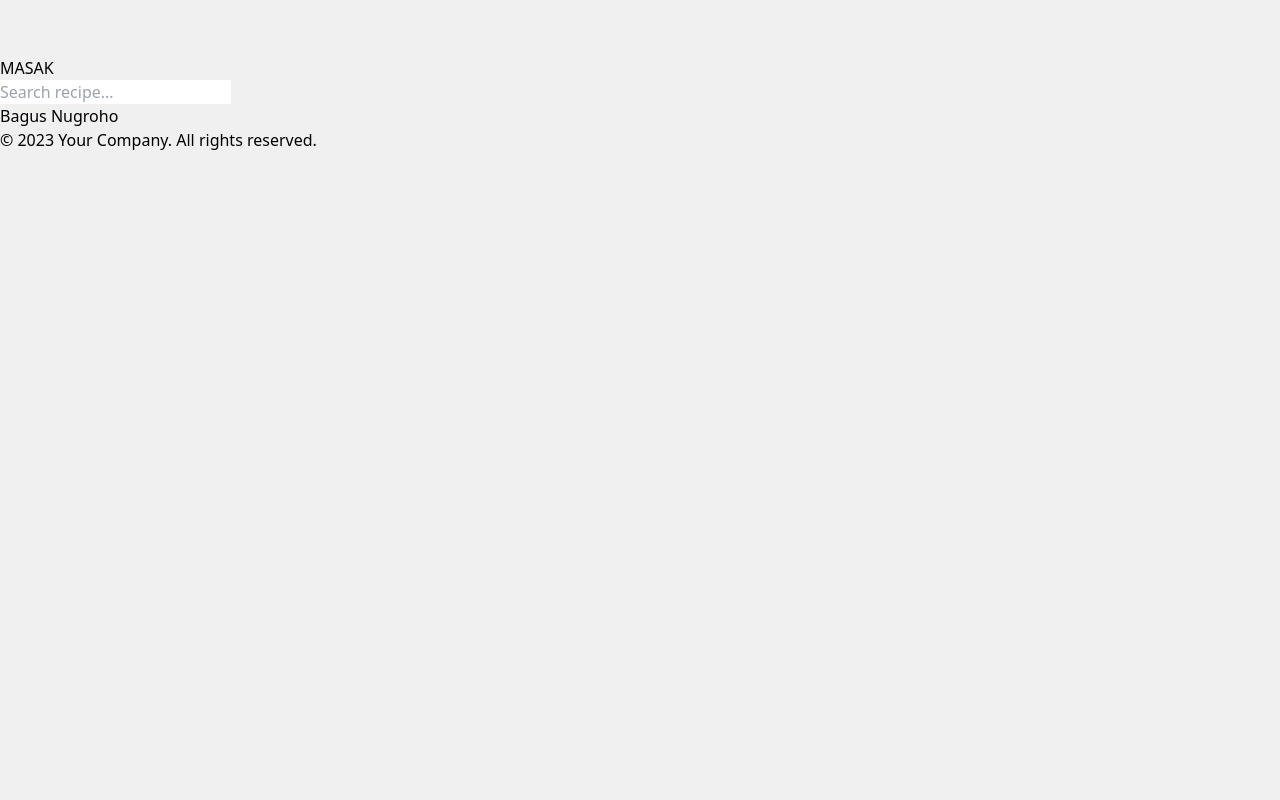
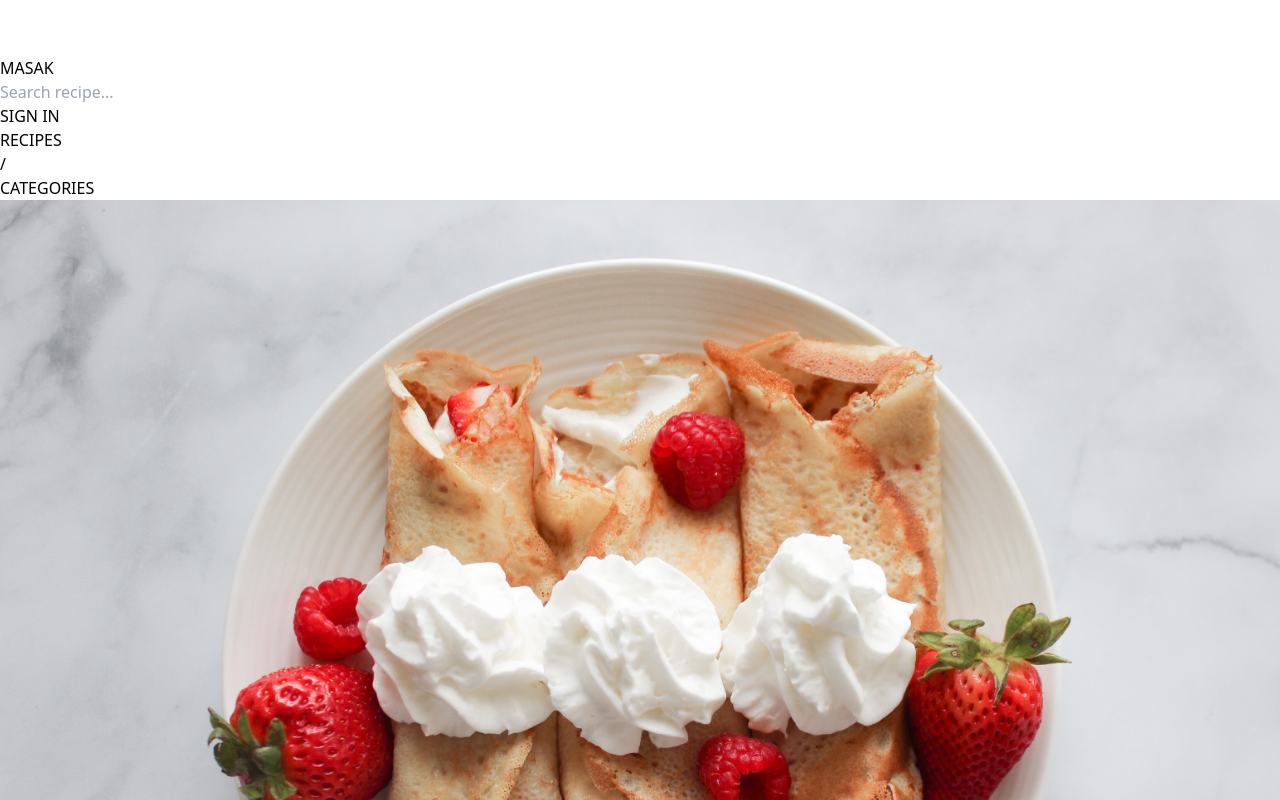
Before and after one commit to killjoy1994/food_recipe, a React (Vite) app in the folder client/: page /categories in a window 1280 px wide. Shown: the top 800 px of the page. Built offline with nearby package versions, Linux system fonts and the light colour scheme; some icons are missing.

Commit message:
update routes

```diff
--- a/client/src/App.jsx
+++ b/client/src/App.jsx
@@ -1,16 +1,23 @@
 import Auth from "./components/Auth/Auth";
+import Categories from "./components/Categories/Categories";
+import FoodPosts from "./components/FoodPosts/FoodPosts";
 import Footer from "./components/Footer/Footer";
 import Home from "./components/Home/Home";
 import Navbar from "./components/Navbar/Navbar";
-import { BrowserRouter, Routes, Route } from "react-router-dom";
+import { BrowserRouter, Routes, Route, Navigate } from "react-router-dom";
 
 function App() {
   return (
     <BrowserRouter>
       <Navbar />
       <Routes>
-        <Route path="/" element={<Home />} />
+        <Route path="/" element={<Home />}>
+          <Route path="/" element={<Navigate to="recipes" />} />
+          <Route path="/recipes" element={<FoodPosts />} />
+          <Route path="/categories" element={<Categories />} />
+        </Route>
         <Route path="/auth" element={<Auth />} />
+        <Route path="*" element={<div>ERROR</div>} />
       </Routes>
       <Footer />
     </BrowserRouter>
--- a/client/src/components/Categories/Categories.jsx
+++ b/client/src/components/Categories/Categories.jsx
@@ -3,9 +3,8 @@ import Category from "./Category/Category";
 
 const Categories = () => {
   return (
-    <div className="mb-20 mt-20">
-      <h2 className="font-semibold text-slate-700 text-3xl mb-5 text-center">Categories</h2>
-      <div className="min-h-20 flex justify-center gap-x-5 w-[800px] flex-wrap mx-auto">
+    <div className="mb-20 mt-4">
+      <div className="min-h-20 grid md:grid-cols-3  gap-x-5">
         <Category />
         <Category />
         <Category />
--- a/client/src/components/Categories/Category/Category.jsx
+++ b/client/src/components/Categories/Category/Category.jsx
@@ -3,11 +3,11 @@ import Dessert from "../../../assets/dessert.jpg"
 
 const Category = () => {
   return (
-    <div className="mt-8">
-      <div className="h-20 w-20 rounded-full overflow-hidden">
+    <div className="flex flex-col h-[300px]">
+      <div className="h-[80%]  overflow-hidden">
         <img className="h-full w-full object-cover" src={Dessert} alt="dessert" />
       </div>
-      <p className="text-slate-700 font-medium text-center">Dessert</p>
+      <p className="text-slate-700 text-xl font-semibold text-center mt-2">Dessert</p>
     </div>
   );
 };
--- a/client/src/components/FoodPosts/Post/Post.jsx
+++ b/client/src/components/FoodPosts/Post/Post.jsx
@@ -1,19 +1,19 @@
 import React from "react";
-import Test from "../../../assets/test.webp";
+import Dessert from "../../../assets/dessert.jpg";
 import { AiOutlineHeart } from "react-icons/ai";
 import { RiDeleteBin6Line } from "react-icons/ri";
 import { BsThreeDotsVertical } from "react-icons/bs";
 
 const Post = () => {
   return (
-    <div className=" bg-white rounded-lg pb-3 shadow-md">
+    <div className=" bg-white pb-3 border-solid border-2 shadow-lg">
       <div className="h-[250px] overflow-hidden relative">
-        <img className="object-cover h-full w-full hover:scale-105 transition" src={Test} alt="" />
+        <img className="object-cover h-full w-full hover:scale-105 transition" src={Dessert} alt="" />
         <div className="top-0 absolute cursor-pointer p-2 w-full flex justify-end">
           <BsThreeDotsVertical color="white" size={15} />
         </div>
       </div>
-      <div className="px-2">
+      <div className="px-3">
         <p className="text-xl mt-3 font-semibold text-slate-700">Lorem ipsum dolor sit</p>
         <p className="text-xs font-semibold text-slate-500">By: Bagus Nugroho</p>
       </div>
--- a/client/src/components/Home/Home.jsx
+++ b/client/src/components/Home/Home.jsx
@@ -3,12 +3,23 @@ import FoodPosts from "../FoodPosts/FoodPosts";
 import RecipeForm from "../RecipeForm/RecipeForm";
 import Sidebar from "../Sidebar/Sidebar";
 import Categories from "../Categories/Categories";
+import { Link, NavLink, Outlet, Route, Routes } from "react-router-dom";
 
 const Home = () => {
+  // const route = useROute
   return (
     <div className="max-w-[1300px] gap-x-5 mx-auto w-full px-8 pt-5 bg-white">
-      <Categories />
-      <FoodPosts />
+      <ul className="mb-5 flex gap-x-3 items-center">
+        <li className="text-2xl font-semibold text-slate-700"><NavLink className={({isActive}) => (
+          isActive ? "text-slate-500" : "text-slate-700"
+        )} to="/recipes">RECIPES</NavLink></li>
+        <span className="block font-bold text-2xl text-slate-700">/</span>
+        <li className="text-2xl font-semibold text-slate-700"><NavLink className={({isActive}) => (
+          isActive ? "text-slate-500" : "text-slate-700"
+        )} to="/categories">CATEGORIES</NavLink></li>
+      </ul>
+      {/* <Categories /> */}
+      <Outlet />
     </div>
   );
 };
--- a/client/src/components/Navbar/Navbar.jsx
+++ b/client/src/components/Navbar/Navbar.jsx
@@ -7,8 +7,7 @@ const Navbar = () => {
   const location = useLocation();
   const pathname = location.pathname;
 
-  console.log(location);
-  const user = true;
+  const user = false;
 
   const handleClick = () => {
     navigate("/");
@@ -16,7 +15,7 @@ const Navbar = () => {
   return (
     <div className="h-[80px] max-w-[1300px] mx-auto bg-white px-8 flex items-center justify-between">
       <div className="flex gap-x-8 items-center">
-        <div className="flex items-center gap-x-4" onClick={handleClick}>
+        <div className="flex items-center gap-x-4 cursor-pointer" onClick={handleClick}>
           <PiBowlFood size={50} color="gray" />
           <h1 className="text-4xl text-slate-700 font-bold">MASAK</h1>
         </div>
@@ -27,8 +26,8 @@ const Navbar = () => {
         />
       </div>
       {!user && pathname != "/auth" && (
-        <Link to="/auth" className="text-slate-700 rounded-sm text-xl font-semibold">
-          LOGIN
+        <Link to="/auth" className="text-slate-700 rounded-sm text-xl font-semibold border-solid border-2 border-slate-950 border-opacity-50 px-5 py-2 hover:text-slate-50 hover:bg-slate-900">
+          SIGN IN
         </Link>
       )}
       {user && (
--- a/client/src/index.css
+++ b/client/src/index.css
@@ -8,5 +8,5 @@
 } */
 
 body {
-  background-color: #f0f0f0;
+  background-color: #fff;
 }
```
